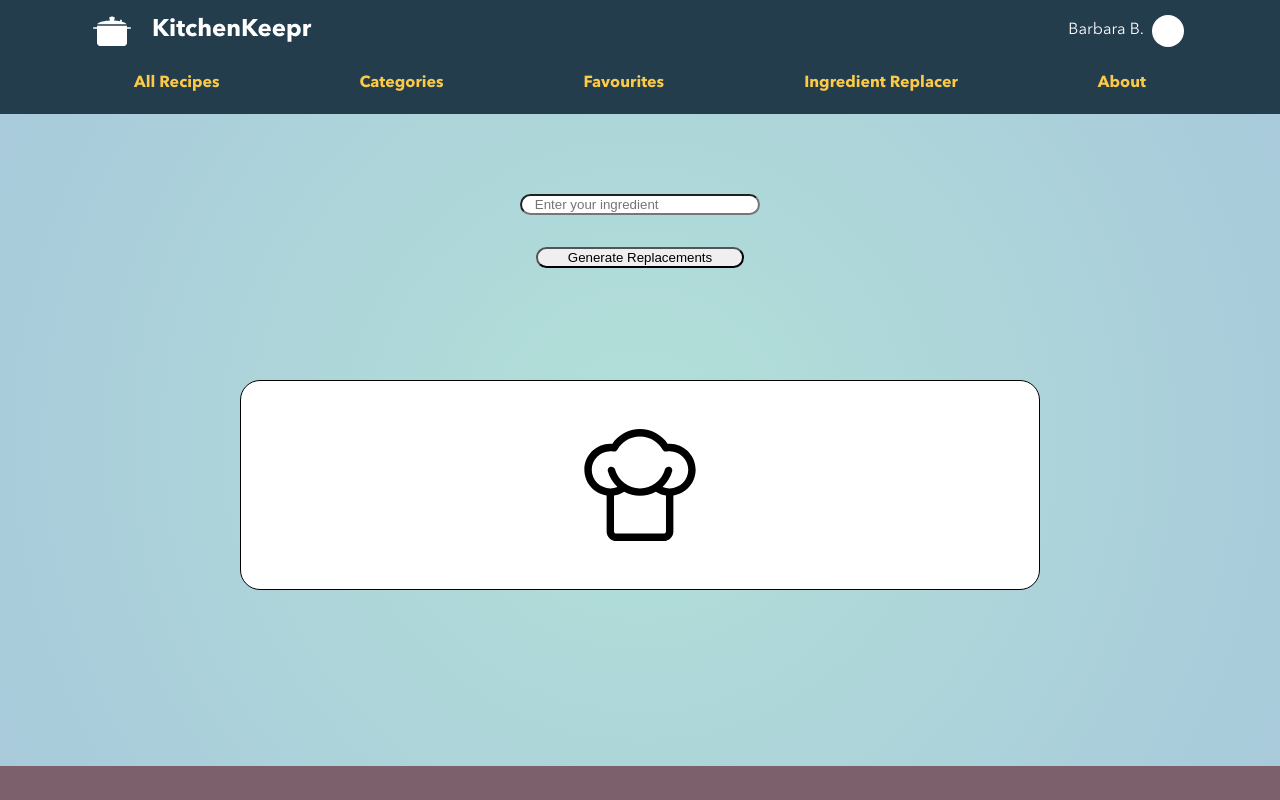
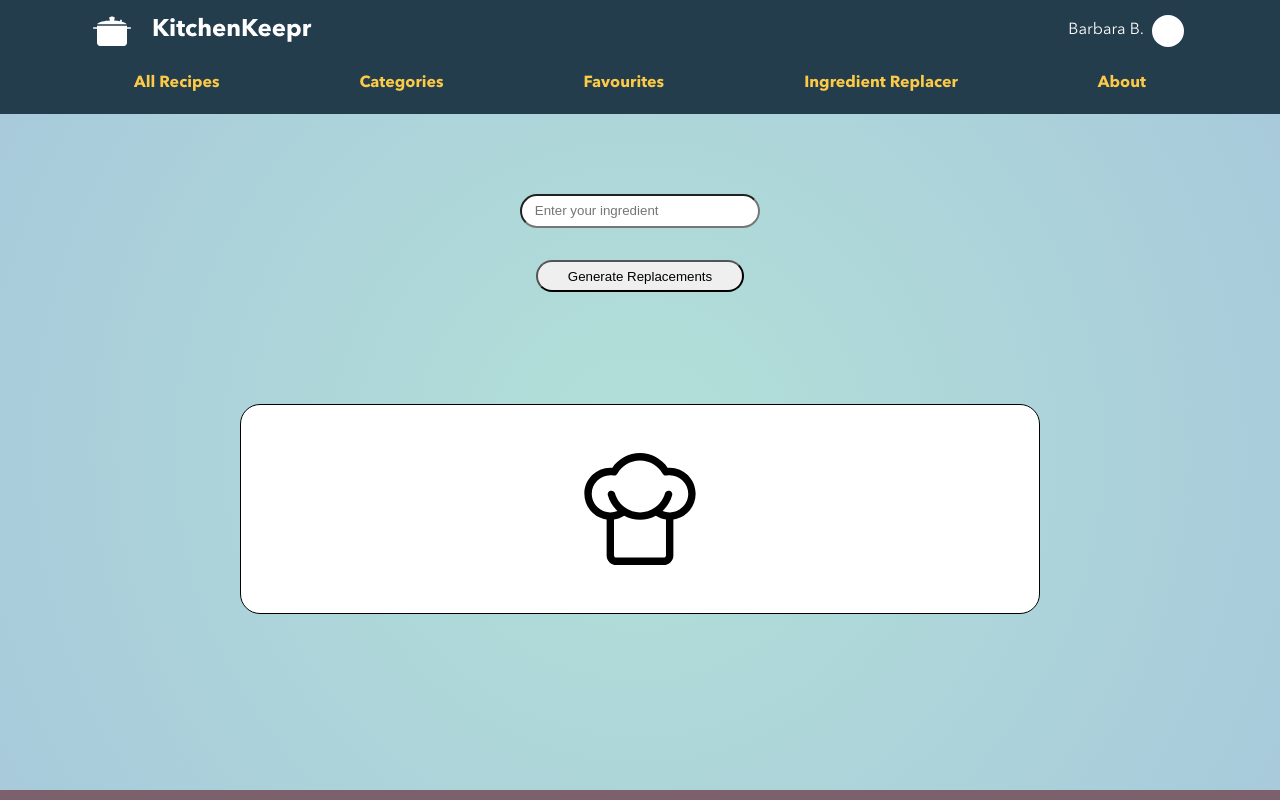
Before and after one commit to daniel22494/kitchenkeepr-frontend, a React (Create React App) app: page /ingredient-replacer in a window 1280 px wide. Shown: the top 800 px of the page. Built offline with nearby package versions, Linux system fonts and the light colour scheme.

Commit message:
added some styling fixes

```diff
--- a/src/components/Favourites/Favourites.jsx
+++ b/src/components/Favourites/Favourites.jsx
@@ -21,7 +21,7 @@ function Favourites() {
   return (
     <section className="favourites">
       <div className="favourites__title">
-        <h1 className="favourites__title-content">Favourites!</h1>
+        <h1 className="favourites__title-content">Favourites</h1>
       </div>
       <ul>
         {favs.map((fav) => {
--- a/src/components/IngredientReplacer/IngredientReplacer.scss
+++ b/src/components/IngredientReplacer/IngredientReplacer.scss
@@ -48,10 +48,12 @@
         margin-bottom: 1rem;
         border-radius: 2rem;
         padding-left: 0.8rem;
+        height: 1.8rem;
     }
     &__button{
         margin: 1rem;
         border-radius: 2rem;
+        height: 2rem;
     }
 }
 
@@ -75,7 +77,7 @@
 }
 
 .placeholder__img--load{
-    height: 5rem;
+    height: 7.5rem;
     display: flex;
     justify-content: center;
     align-items: center;
```
